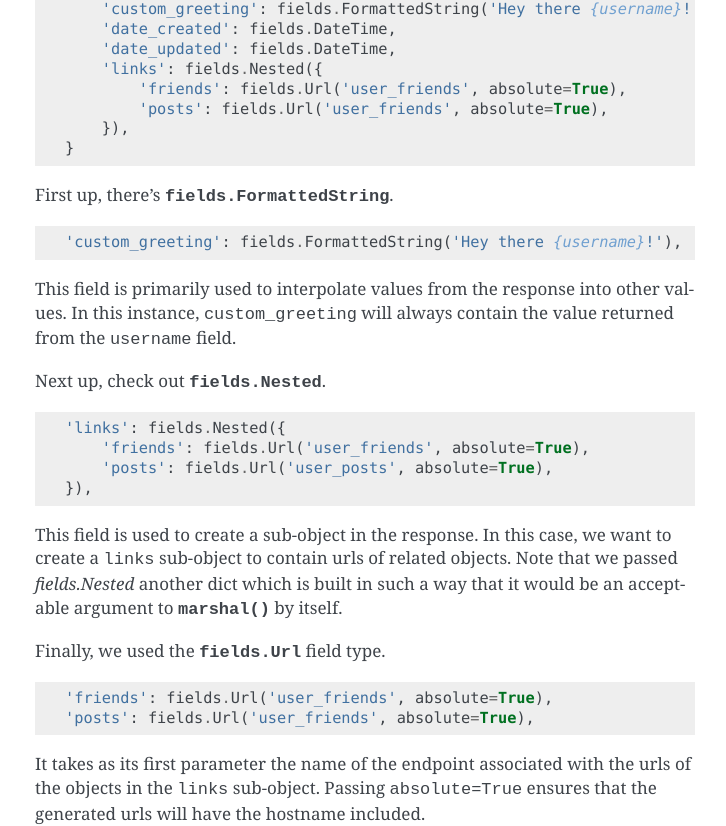
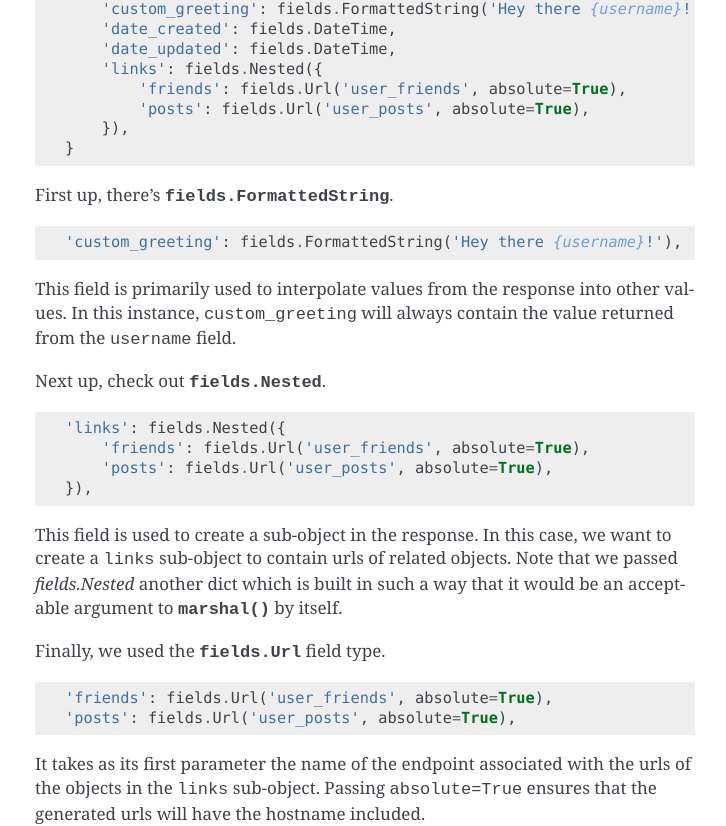
Before and after one commit to flask-restful/flask-restful, a Sphinx documentation site: the page built from docs/intermediate-usage.rst, in a window 1280 px wide and 1400 px high, scrolled down 4155 px. Shown: the part 160-986 px from the top of the window, without its empty margins (385-1111 px from the left). Built offline with Sphinx 7.4.7, drawn with Linux system fonts in a browser that asks for light colours.

Commit message:
Update intermediate-usage.rst (#871)
* Update intermediate-usage.rst

Should be 'user_posts' instead of 'user_friends'

* Update intermediate-usage.rst

Should be 'user_posts' instead of 'user_friends'

```diff
--- a/docs/intermediate-usage.rst
+++ b/docs/intermediate-usage.rst
@@ -214,7 +214,7 @@ That covers the inputs. We also defined some interesting field types in the
         'date_updated': fields.DateTime,
         'links': fields.Nested({
             'friends': fields.Url('user_friends', absolute=True),
-            'posts': fields.Url('user_friends', absolute=True),
+            'posts': fields.Url('user_posts', absolute=True),
         }),
     }
 
@@ -241,7 +241,7 @@ way that it would be an acceptable argument to :func:`marshal` by itself.
 Finally, we used the :class:`fields.Url` field type. ::
 
         'friends': fields.Url('user_friends', absolute=True),
-        'posts': fields.Url('user_friends', absolute=True),
+        'posts': fields.Url('user_posts', absolute=True),
 
 It takes as its first parameter the name of the endpoint associated with the
 urls of the objects in the ``links`` sub-object.  Passing ``absolute=True``
```
